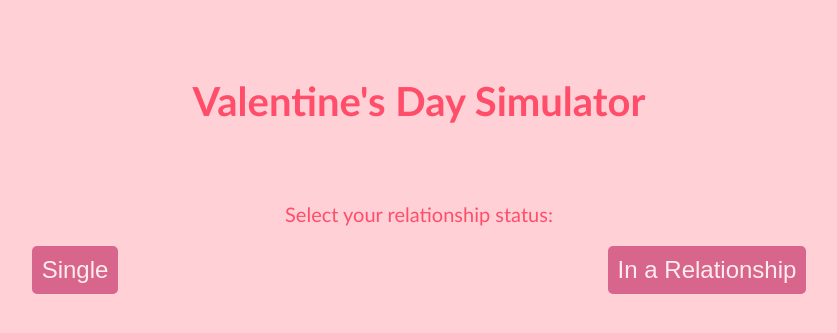
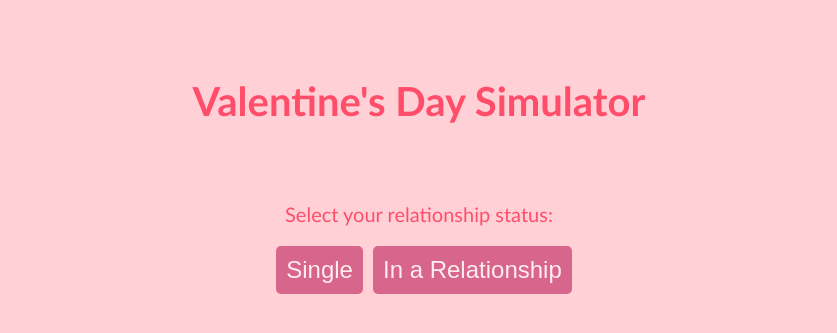
Before and after one commit to mathmaniac88/mathmaniac88.github.io, a Jekyll site: the page valentinesday.html, which Jekyll copies as it is, in a window 1280 px wide. Shown: the top 333 px of the page, without its empty margins (221-1058 px from the left). Built offline with Jekyll 4.4.1, drawn with Linux system fonts in a browser that asks for light colours.

Commit message:
Update valentinesday.html

```diff
--- a/valentinesday.html
+++ b/valentinesday.html
@@ -28,7 +28,7 @@ button {
   color: white;
   background-color: #bf1f5c;
   opacity: 0.6;
-  margin: auto;
+  margin-left: 10px;
 }
 button:hover {
   opacity: 0.8;
```
